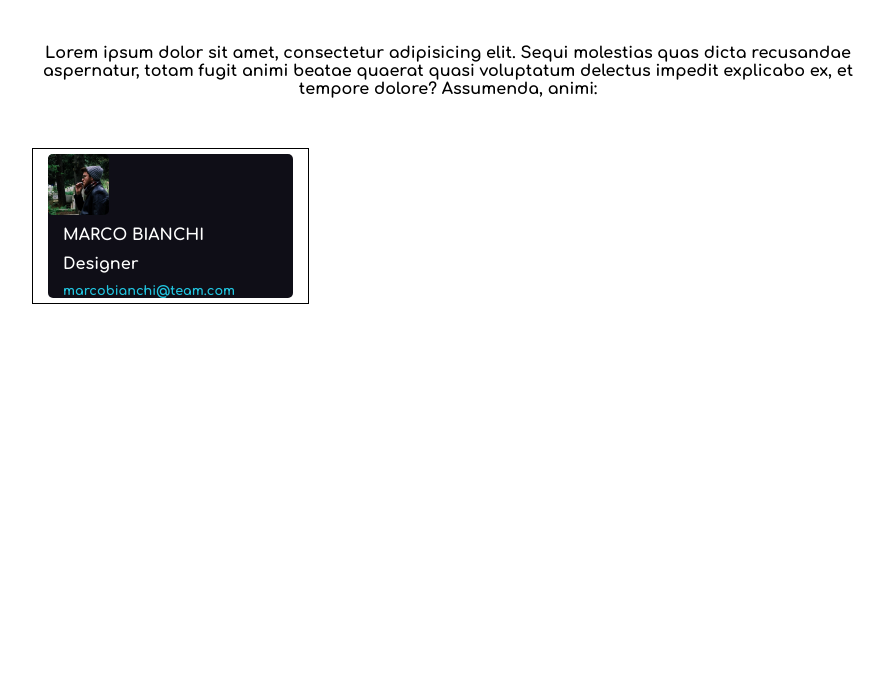
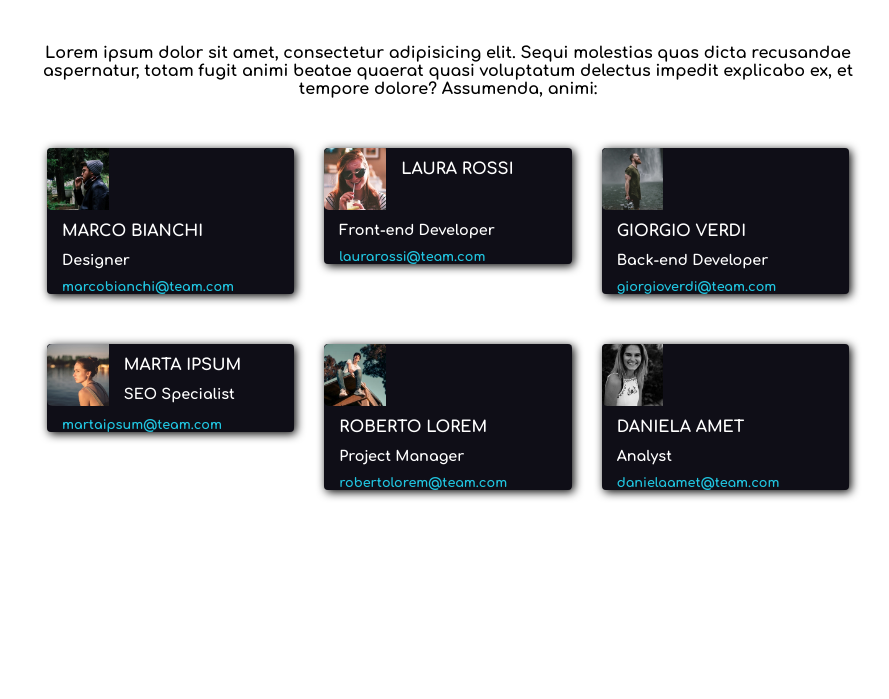
Before and after one commit to lollobianco/html-css-float-cards, a plain HTML site: page index.html in a window 1280 px wide. Shown: the part 101-800 px from the top of the page, without its empty margins (192-1081 px from the left). Drawn offline with Linux system fonts and the light colour scheme.

Commit message:
Esercizio completato

```diff
--- a/assets/css/style.css
+++ b/assets/css/style.css
@@ -11,7 +11,7 @@
 header{
    text-align: center;
    padding: 50px 0px 60px 0px;
-
+   color: #E53170;
 }
 
 main{
@@ -31,27 +31,27 @@ main{
 }
 
 .card-container{
-   border: 1px solid black; /*togliere*/
    width: calc(100%/3) ;
    float: left;
-   padding: 5px 15px ;
+   padding: 0px 15px 50px 15px;
 }
 
 .card{
    background-color: #0F0E17;
-   border-radius: 5px;
+   border-radius: 4px;
+   box-shadow: 2px 2px 10px;
 }
 
 
 .person{
    float: left;
    width: calc(100%/4);
-   border-radius: 5px;
+   border-radius: 5px 0 0 5px;
 }
 
 .infos{
    color: white;
-   margin: 11px 50px 0px 15px;
+   margin: 12px 50px 0px 15px;
    float: left;
 }
 
@@ -59,3 +59,7 @@ main{
    color: #21C5E0;
    font-size: 0.8rem;
 }
+
+.infos.role{
+   font-size: 0.9rem;
+}
--- a/index.html
+++ b/index.html
@@ -10,7 +10,7 @@
 <body>
 
    <header>
-      <h1><strong>Meet Our Team</strong></h1>
+      <h1>Meet Our Team</h1>
    </header>
 
    <main>
@@ -28,8 +28,8 @@
             <div class="card clearfix">
 
                <img class="person" src="./assets/img/male1.png" alt="">
-               <div class="infos nome">MARCO BIANCHI</div>
-               <div class="infos ruolo">Designer</div>
+               <div class="infos name">MARCO BIANCHI</div>
+               <div class="infos role">Designer</div>
                <div class="infos email">marcobianchi@team.com</div>
 
             </div>
@@ -38,6 +38,78 @@
 
 
 
+         <div class="card-container clearfix">
+
+            <div class="card clearfix">
+
+               <img class="person" src="./assets/img/female1.png" alt="">
+               <div class="infos nome">LAURA ROSSI</div>
+               <div class="infos role">Front-end Developer</div>
+               <div class="infos email">laurarossi@team.com</div>
+
+            </div>
+
+         </div>
+
+
+
+         <div class="card-container clearfix">
+
+            <div class="card clearfix">
+
+               <img class="person" src="./assets/img/male2.png" alt="">
+               <div class="infos nome">GIORGIO VERDI</div>
+               <div class="infos role">Back-end Developer</div>
+               <div class="infos email">giorgioverdi@team.com</div>
+
+            </div>
+
+         </div>
+
+
+
+         <div class="card-container clearfix">
+
+            <div class="card clearfix">
+
+               <img class="person" src="./assets/img/female2.png" alt="">
+               <div class="infos nome">MARTA IPSUM</div>
+               <div class="infos role">SEO Specialist</div>
+               <div class="infos email">martaipsum@team.com</div>
+
+            </div>
+
+         </div>
+
+
+
+         <div class="card-container clearfix">
+
+            <div class="card clearfix">
+
+               <img class="person" src="./assets/img/male3.png" alt="">
+               <div class="infos nome">ROBERTO LOREM</div>
+               <div class="infos role">Project Manager</div>
+               <div class="infos email">robertolorem@team.com</div>
+
+            </div>
+
+         </div>
+
+
+
+         <div class="card-container clearfix">
+
+            <div class="card clearfix">
+
+               <img class="person" src="./assets/img/female3.png" alt="">
+               <div class="infos nome">DANIELA AMET</div>
+               <div class="infos role">Analyst</div>
+               <div class="infos email">danielaamet@team.com</div>
+
+            </div>
+
+         </div>
 
 
        </div>
```
